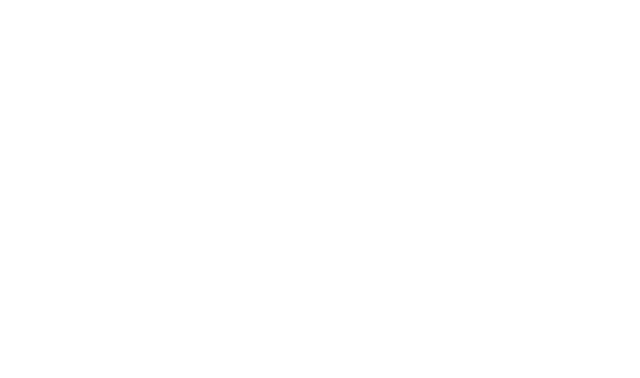
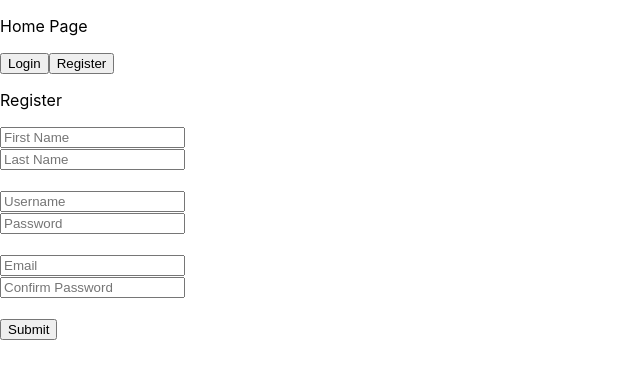
Before and after one commit to BITNULLS/storybook, a React (Create React App) app in the folder edu-storybook/: page /Register in a window 1280 px wide. Shown: the top 378 px of the page, without its empty margins (0-640 px from the left). Built offline with nearby package versions, Linux system fonts and the light colour scheme.

Commit message:
Working with Amy to fix bugs issue #4

```diff
--- a/edu-storybook/src/App.js
+++ b/edu-storybook/src/App.js
@@ -1,6 +1,8 @@
 import logo from './logo.svg';
 import './App.css';
 import HomePage from "./pages/HomePage";
+import Login from "./pages/login-register/Login";
+import Register from "./pages/login-register/Register";
 import { BrowserRouter, Router, Route, Link, NavLink, Switch, Redirect } from "react-router-dom";
 
 function App() {
@@ -20,16 +22,24 @@
           Learn React
         </a>
       </header>
-    </div>*/
+    </div>
+    <BrowserRouter>
+        <div>
+
+        <HomePage/>
+
+            <Switch>
+              <Route exact path="/HomePage"> <HomePage/> </Route>
+           </Switch>
+        </div>
+    </BrowserRouter>
+*/
     <BrowserRouter>
       <div>
-
-        <Route exact path="/">
-          <Redirect to="/HomePage" component={HomePage} />
-        </Route>
-
+        <HomePage/>
       </div>
     </BrowserRouter>
+
   );
 }
 
--- a/edu-storybook/src/index.js
+++ b/edu-storybook/src/index.js
@@ -3,11 +3,11 @@
 import './index.css';
 import App from './App';
 import reportWebVitals from './reportWebVitals';
-import { BrowserRouter, Route, Switch } from "react-router-dom";
+import { BrowserRouter, Route, Switch, Link } from "react-router-dom";
 
 import HomePage from "./pages/HomePage";
 import Login from "./pages/login-register/Login";
-
+/**
 const rootElement = document.getElementById("root");
 ReactDOM.render(
   <BrowserRouter>
@@ -18,14 +18,12 @@
   </BrowserRouter>,
   rootElement
 );
-/**
+*/
 ReactDOM.render(
-  <React.StrictMode>
-    <App />
-  </React.StrictMode>,
+    <App />,
   document.getElementById('root')
 );
-*/
+
 
 // If you want to start measuring performance in your app, pass a function
 // to log results (for example: reportWebVitals(console.log))
--- a/edu-storybook/src/pages/HomePage.jsx
+++ b/edu-storybook/src/pages/HomePage.jsx
@@ -1,7 +1,7 @@
 import React, {useState} from "react";
 import Login from "./login-register/Login";
 import Register from "./login-register/Register";
-import { BrowserRouter as Router, Route, Link, NavLink, Switch } from "react-router-dom";
+import { BrowserRouter, Route, Link, NavLink, Switch } from "react-router-dom";
 
 /**
  *
@@ -10,9 +10,8 @@
 function HomePage() {
 
   return(
-    <Router>
-      <div>
-
+      <BrowserRouter>
+        <div className="HomePage">
           <p> Home Page </p>
 
           <Link to="/Login">
@@ -28,10 +27,43 @@
             <Route path="/Register" component={Register} />
           </Switch>
 
-      </div>
-    </Router>
+        </div>
+    </BrowserRouter>
+
+
   )
 
 }
 
 export default HomePage;
+
+
+
+/**
+
+<Link to="/Login">
+            <button>Login</button>
+          </Link>
+
+          <Link to="/Register">
+            <button>Register</button>
+          </Link>
+
+          <Switch>
+            <Route path="/Login" component={Login} />
+            <Route path="/Register" component={Register} />
+          </Switch> */
+/**
+
+          <Link to="/Login">
+            <button>Login</button>
+          </Link>
+
+          <Link to="/Register">
+            <button>Register</button>
+          </Link>
+
+          <Switch>
+            <Route path="/Login" component={Login} />
+            <Route path="/Register" component={Register} />
+          </Switch> */
```
